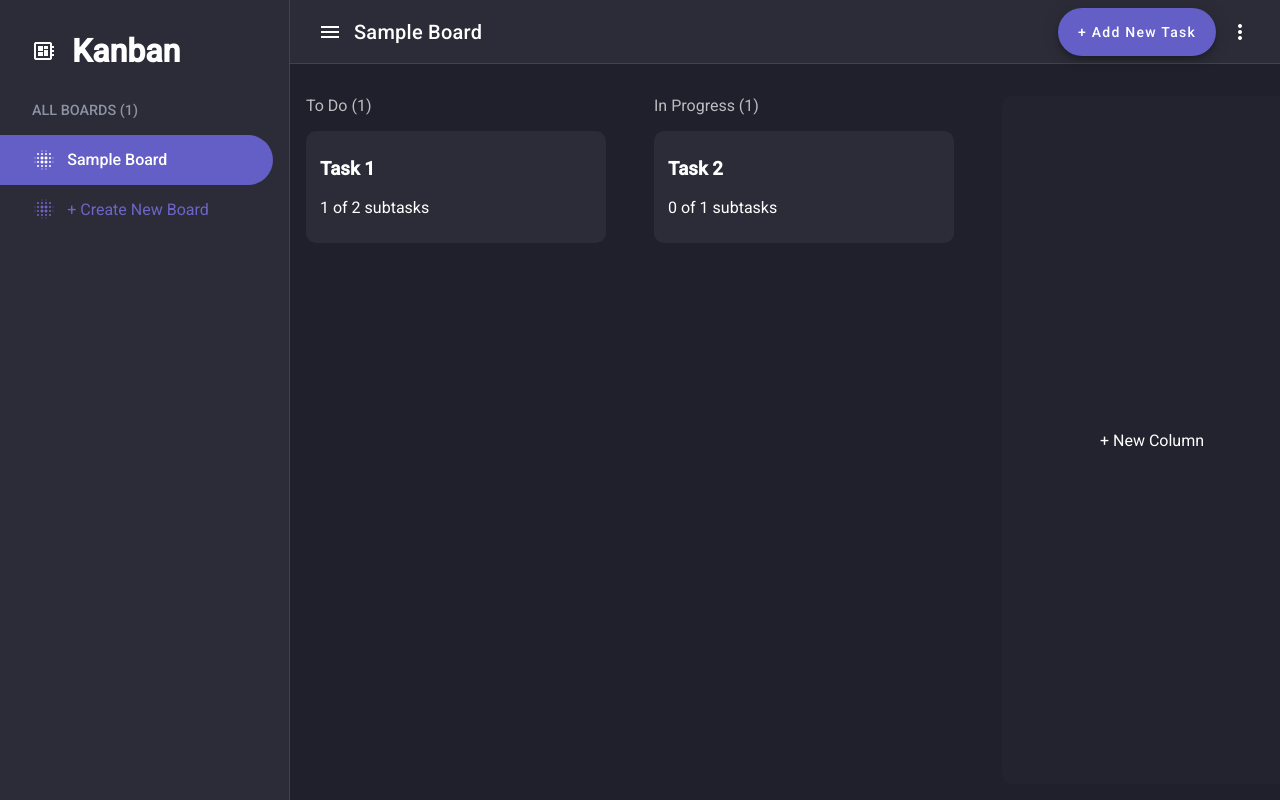
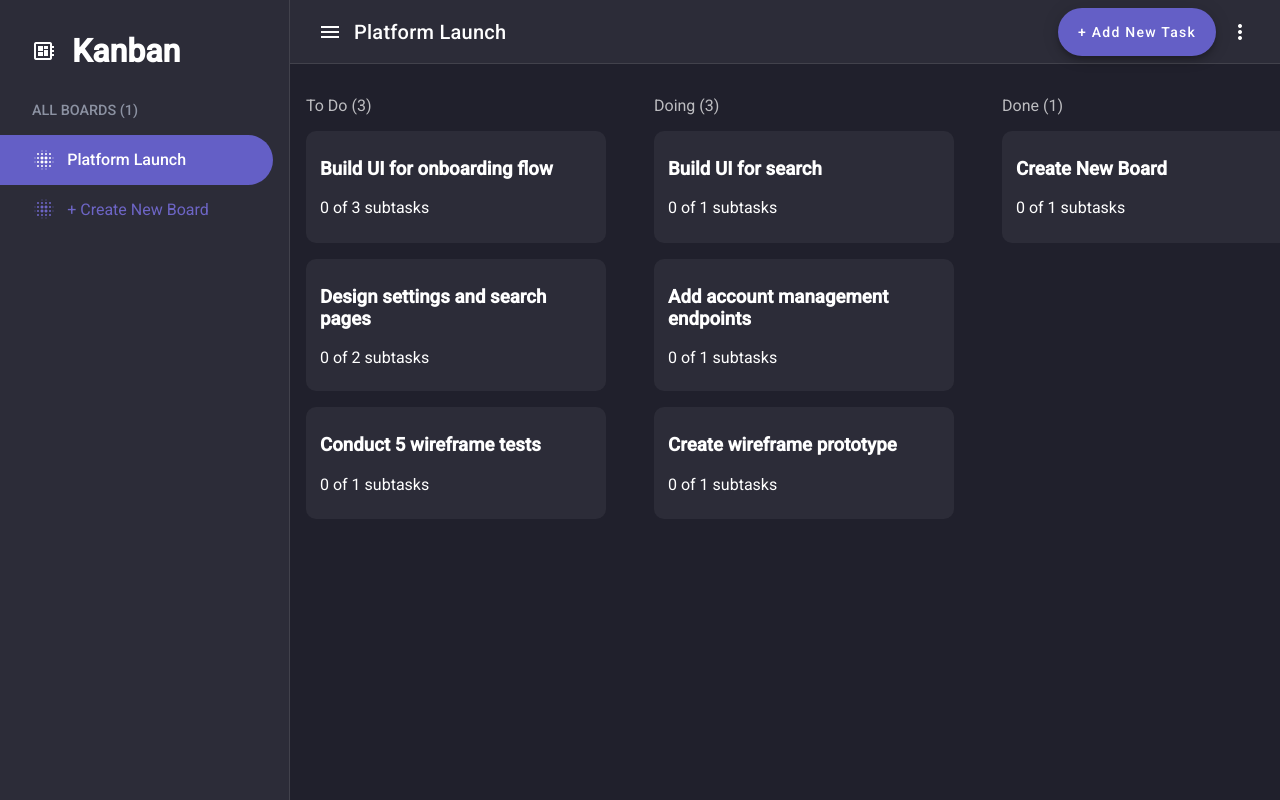
Before and after one commit to LarsWeyen/angular-kanban-app, an Angular app: page /boards/1 in a window 1280 px wide. Built offline with nearby package versions, Linux system fonts and the light colour scheme.

Commit message:
refactor: add more dummy data

```diff
--- a/src/app/board/board.service.ts
+++ b/src/app/board/board.service.ts
@@ -12,44 +12,134 @@ export class BoardService {
   private data: Board[] = [
     {
       boardId: 1,
-      boardTitle: 'Sample Board',
+      boardTitle: "Platform Launch",
       boardColumns: [
         {
           columnId: 1,
-          columnTitle: 'To Do',
+          columnTitle: "To Do",
           tasks: [
             {
               id: 1,
-              title: 'Task 1',
-              description: 'Description for Task 1',
+              title: "Build UI for onboarding flow",
+              description: "",
               columnId: 1,
               subtasks: [
-                { id: 1, title: 'Subtask 1', isComplete: false },
-                { id: 2, title: 'Subtask 2', isComplete: true },
-              ],
+                {
+                  id: 1,
+                  title: "Design login screen",
+                  isComplete: false
+                },
+                {
+                  id: 2,
+                  title: "Design signup screen",
+                  isComplete: false
+                },
+                {
+                  id: 3,
+                  title: "Design account creation flow",
+                  isComplete: false
+                }
+              ]
             },
-          ],
+            {
+              id: 2,
+              title: "Design settings and search pages",
+              description: "",
+              columnId: 2,
+              subtasks: [
+                {
+                  id: 4,
+                  title: "Design settings page",
+                  isComplete: false
+                },
+                {
+                  id: 5,
+                  title: "Design search page",
+                  isComplete: false
+                }
+              ]
+            },
+            {
+              id: 3,
+              title: "Conduct 5 wireframe tests",
+              description: "",
+              columnId: 3,
+              subtasks: [
+                {
+                  id: 6,
+                  title: "Subtask",
+                  isComplete: false
+                },
+              ]
+            }
+          ]
         },
         {
           columnId: 2,
-          columnTitle: 'In Progress',
+          columnTitle: "Doing",
           tasks: [
             {
-              id: 2,
-              title: 'Task 2',
-              description: 'Description for Task 2',
-              columnId: 2,
+              id: 4,
+              title: "Build UI for search",
+              description: "",
+              columnId: 1,
               subtasks: [
-                { id: 3, title: 'Subtask 3', isComplete: false },
+                {
+                  id: 7,
+                  title: "Subtask",
+                  isComplete: false
+                },
+              ]
+            },
+            {
+              id: 5,
+              title: "Add account management endpoints",
+              description: "",
+              columnId:2,
+              subtasks: [
+                {
+                  id: 8,
+                  title: "Subtask",
+                  isComplete: false
+                },
+              ]
+            },
+            {
+              id: 6,
+              title: "Create wireframe prototype",
+              description: "",
+              columnId: 3,
+              subtasks: [
+                {
+                  id: 9,
+                  title: "Subtask",
+                  isComplete: false
+                },
+              ]
+            }
+          ]
+        },
+        {
+          columnId: 3,
+          columnTitle: "Done",
+          tasks: [
+            {
+              id: 7,
+              title: "Create New Board",
+              description: "",
+              subtasks: [
+                {
+                  id: 10,
+                  title: "Subtask",
+                  isComplete: false
+                },
               ],
-            },
-
-          ],
-        },
-
-      ],
+              columnId: 3
+            }
+          ]
+        }
+      ]
     },
-
   ];
   constructor() { }
 
```
